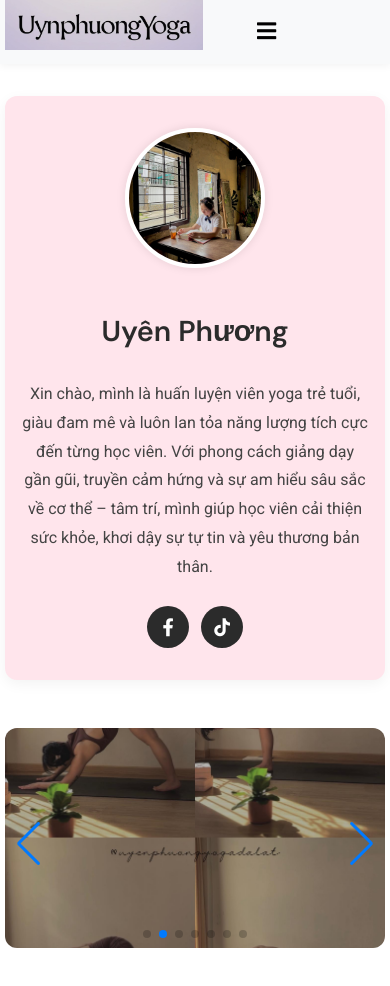
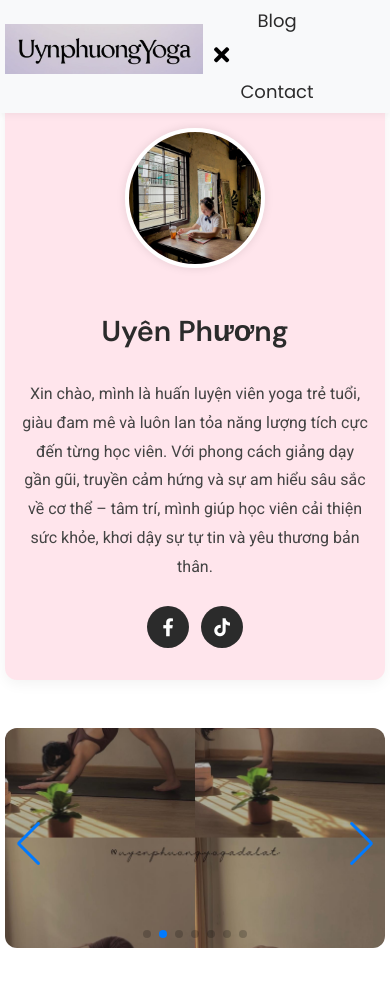
Before and after one commit to BINHACDA115/uynphuongyoga, a website: page index.html in a window 390 px wide. Both pictures are taken after a click on the button 266 px from the left and 31 px from the top of the page. Shown: the top 986 px of the page. Drawn offline with nearby package versions, Linux system fonts and the light colour scheme.

```diff
--- a/index.html
+++ b/index.html
@@ -17,26 +17,27 @@
 
 <body>
   <!-- Header -->
+  <!-- Header -->
 <header id="header" class="shadow bg-light">
   <nav class="container navbar">
     <a href="#" class="nav-brand text-dark">
       <img src="./assets/logo.png" alt="Gridy Yoga Logo">
     </a>
 
-      <!-- toggle button -->
-      <button class="toggle-button">
+    <!-- ✅ thêm ID cho nút toggle -->
+    <button class="toggle-button" id="menu-toggle">
       <span><i class="fas fa-bars"></i></span>
     </button>
 
-      <!-- main menu -->
+    <!-- ✅ thêm ID cho menu chính -->
     <div class="collapse">
-        <ul class="navbar-nav">
+      <ul class="navbar-nav" id="nav-links">
         <a href="blog.html" class="nav-link">Blog</a>
         <a href="contact.html" class="nav-link">Contact</a>
       </ul>
     </div>
 
-      <!-- social menu -->
+    <!-- social giữ nguyên -->
     <div class="collapse">
       <ul class="navbar-nav">
         <a href="https://www.facebook.com/uyen.phuong.878507" target="_blank"><i class="fab fa-facebook-f"></i></a>
@@ -46,6 +47,7 @@
     </div>
   </nav>
 </header>
+
 
   <!-- Main -->
   <main id="site-main">
@@ -141,4 +143,18 @@
   <script src="https://cdnjs.cloudflare.com/ajax/libs/Swiper/6.4.5/swiper-bundle.min.js"></script>
   <script src="main.js"></script>
 </body>
+<script>
+  // === Mobile menu toggle ===
+  const toggleBtn = document.getElementById("menu-toggle");
+  const navLinks = document.getElementById("nav-links");
+
+  toggleBtn.addEventListener("click", () => {
+    navLinks.classList.toggle("show");
+
+    // Đổi icon bars ↔ close
+    toggleBtn.innerHTML = navLinks.classList.contains("show")
+      ? '<i class="fas fa-times"></i>'
+      : '<i class="fas fa-bars"></i>';
+  });
+</script>
 </html>
--- /dev/null
+++ b/mobile.css
@@ -0,0 +1,134 @@
+/* ===== MOBILE STYLE (max-width: 768px) ===== */
+
+/* Reset nhỏ */
+body {
+  font-size: 16px;
+  line-height: 1.7;
+  padding: 0;
+  margin: 0;
+}
+
+/* Header */
+header {
+  padding: 10px 16px;
+  position: fixed;
+  width: 100%;
+}
+
+.navbar {
+  flex-direction: column;
+  align-items: flex-start;
+  gap: 10px;
+}
+
+.navbar-nav {
+  background: #fff;
+  position: absolute;
+  top: 60px;
+  left: 0;
+  right: 0;
+  overflow: hidden;
+  max-height: 0;
+  transition: max-height 0.4s ease;
+  box-shadow: 0 4px 12px rgba(0,0,0,0.1);
+  border-radius: 0 0 12px 12px;
+  z-index: 1000;
+  padding: 0 1rem;
+}
+
+.navbar-nav.show {
+  max-height: 300px; /* chiều cao mở ra */
+  padding: 1rem;
+}
+
+.navbar-nav a {
+  display: block;
+  padding: 10px 0;
+  font-size: 18px;
+  text-align: center;
+}
+
+.toggle-button {
+  display: block;
+  background: none;
+  border: none;
+  font-size: 26px;
+  margin-left: auto;
+  color: var(--dark);
+}
+
+/* Author section */
+.post-author {
+  margin-top: 6em;
+  padding: 1.5em 1em;
+}
+
+.rounded {
+  width: 110px;
+  height: 110px;
+}
+
+.post-author h3 {
+  font-size: 1.4rem;
+}
+
+.post-author p {
+  font-size: 0.95rem;
+  line-height: 1.6;
+}
+
+/* Blog cards */
+.blog-card {
+  flex-direction: column;
+  margin: 0 10px;
+}
+
+.blog-thumb {
+  width: 100%;
+  height: auto;
+  max-height: 250px;
+  object-fit: cover;
+}
+
+.blog-content {
+  padding: 1rem;
+  text-align: justify;
+}
+
+/* Article detail */
+.article-detail {
+  padding: 1.2rem;
+}
+
+.article-content h2 {
+  font-size: 1.4rem;
+}
+
+.article-content img {
+  max-width: 100%;
+  height: auto;
+  border-radius: 10px;
+  margin: 1rem 0;
+  object-fit: contain;
+}
+
+/* Footer */
+#footer {
+  text-align: center;
+  padding: 2rem 1rem;
+}
+
+#footer .row {
+  flex-direction: column;
+  gap: 1.2rem;
+}
+
+#footer .col-3 {
+  width: 100%;
+  min-width: unset;
+}
+
+#footer .social {
+  justify-content: center;
+  gap: 10px;
+}
```
Lines whose indentation alone changed are shown as unchanged.
